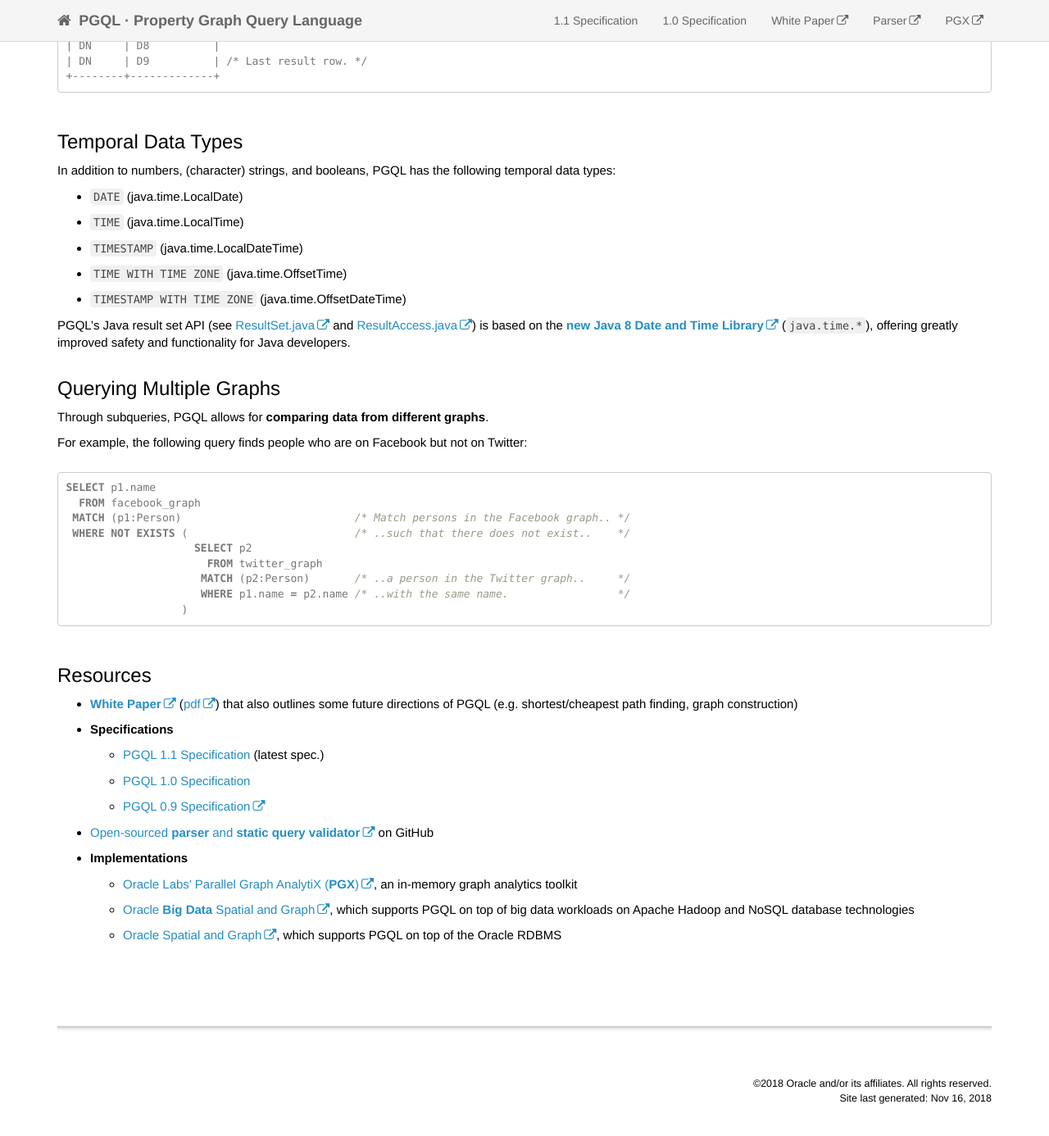
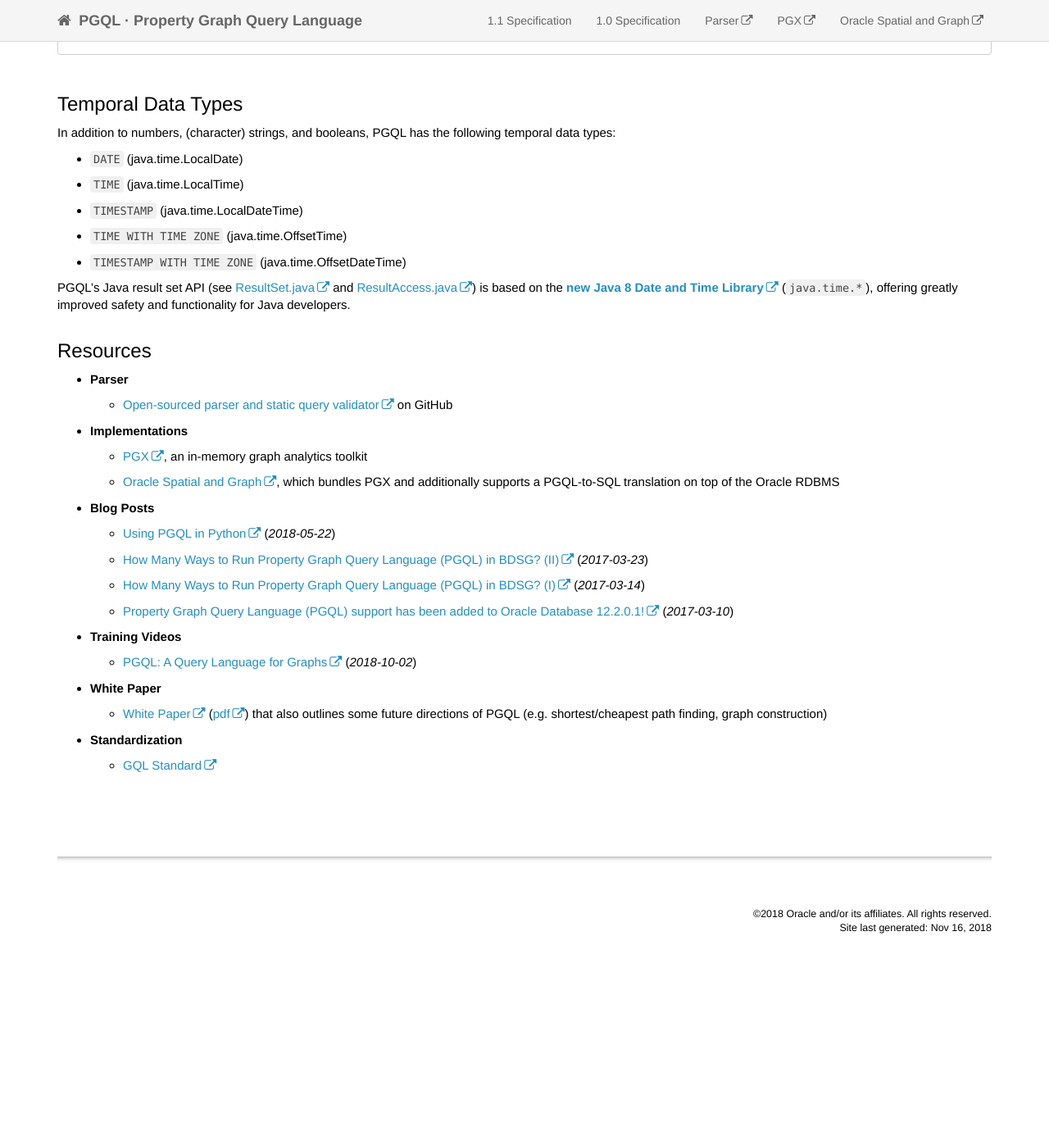
Before and after one commit to oracle/pgql-lang, a Jekyll site: the page built from index.md, in a window 1280 px wide and 1400 px high, scrolled down 1986 px. Shown: the top 1386 px of the window at 82% size. Built offline with Jekyll 4.4.1, drawn with Linux system fonts in a browser that asks for light colours; nearby versions of some CDN libraries; comment, search, counter and statistics services are not loaded; after the commit the page ends 3178 px from its top, so only the background shows below that; some of the changed text lies outside the part shown.

Commit message:
updated resources and links

````diff
--- a/_layouts/default.html
+++ b/_layouts/default.html
@@ -68,7 +68,7 @@
       </h1>
         <p class="page__lead" style="color:white;"><em>An SQL-like query language for graphs</em>
 </p>
-        <p><a href="http://www.oracle.com/technetwork/oracle-labs/parallel-graph-analytics/overview/index.html" class="pull-right btn btn-warning btn-lg">Try It</a></p>
+<!--        <p><a href="http://www.oracle.com/technetwork/oracle-labs/parallel-graph-analytics/overview/index.html" class="pull-right btn btn-warning btn-lg">Try It</a></p> -->
     </div>
 </div>
 </div>
--- a/index.md
+++ b/index.md
@@ -93,35 +95,23 @@
 and [ResultAccess.java](https://github.com/oracle/pgql-lang/blob/master/graph-query-ir/src/main/java/oracle/pgql/lang/ResultAccess.java))
  is based on the [__new Java 8 Date and Time Library__](http://www.oracle.com/technetwork/articles/java/jf14-date-time-2125367.html) (`java.time.*`), offering greatly improved safety and functionality for Java developers.
 
-Querying Multiple Graphs
------------------------
-Through subqueries, PGQL allows for __comparing data from different graphs__.
-
-For example, the following query finds people who are on Facebook but not on Twitter:
-
-```sql
-SELECT p1.name
-  FROM facebook_graph
- MATCH (p1:Person)                           /* Match persons in the Facebook graph.. */
- WHERE NOT EXISTS (                          /* ..such that there does not exist..    */
-                    SELECT p2
-                      FROM twitter_graph
-                     MATCH (p2:Person)       /* ..a person in the Twitter graph..     */
-                     WHERE p1.name = p2.name /* ..with the same name.                 */
-                  )
-```
-
 Resources
 ---------
 
- - [__White Paper__](http://dl.acm.org/citation.cfm?id=2960421) ([pdf](http://event.cwi.nl/grades/2016/07-VanRest.pdf)) that also outlines some future directions of PGQL
-   (e.g. shortest/cheapest path finding, graph construction)
- - __Specifications__
-     - [PGQL 1.1 Specification](spec/1.1/) (latest spec.)
-     - [PGQL 1.0 Specification](spec/1.0/)
-     - [PGQL 0.9 Specification](https://docs.oracle.com/cd/E56133_01/1.2.1/PGQL_Specification.pdf)
- - [Open-sourced __parser__ and __static query validator__](https://github.com/oracle/pgql-lang) on GitHub
+ - __Parser__
+     - [Open-sourced parser and static query validator](https://github.com/oracle/pgql-lang) on GitHub
  - __Implementations__
-     - [Oracle Labs' Parallel Graph AnalytiX (__PGX__)](http://www.oracle.com/technetwork/oracle-labs/parallel-graph-analytics/overview/index.html), an in-memory graph analytics toolkit
-     - [Oracle __Big Data__ Spatial and Graph](http://www.oracle.com/technetwork/database/database-technologies/bigdata-spatialandgraph/overview/index.html), which supports PGQL on top of big data workloads on Apache Hadoop and NoSQL database technologies
-     - [Oracle Spatial and Graph](https://www.oracle.com/database/spatial/index.html), which supports PGQL on top of the Oracle RDBMS
+     - [PGX](http://www.oracle.com/technetwork/oracle-labs/parallel-graph-analytics/overview/index.html), an in-memory graph analytics toolkit
+     - [Oracle Spatial and Graph](https://www.oracle.com/database/spatial/index.html), which bundles PGX and additionally supports a PGQL-to-SQL translation on top of the Oracle RDBMS
+ - __Blog Posts__
+     - [Using PGQL in Python](https://blogs.oracle.com/bigdataspatialgraph/using-pgql-in-python) (_2018-05-22_)
+     - [How Many Ways to Run Property Graph Query Language (PGQL) in BDSG? (II)](https://blogs.oracle.com/bigdataspatialgraph/how-many-ways-to-run-property-graph-query-language-pgql-in-bdsg-ii) (_2017-03-23_)
+     - [How Many Ways to Run Property Graph Query Language (PGQL) in BDSG? (I)](https://blogs.oracle.com/bigdataspatialgraph/how-many-ways-to-run-property-graph-query-language-pgql-in-bdsg-i) (_2017-03-14_)
+     - [Property Graph Query Language (PGQL) support has been added to Oracle Database 12.2.0.1!](https://blogs.oracle.com/oraclespatial/property-graph-query-language-pgql-support-has-been-added-to-oracle-database-12201) (_2017-03-10_)
+ - __Training Videos__
+     - [PGQL: A Query Language for Graphs](https://asktom.oracle.com/pls/apex/f?p=100:551:::NO:551:P551_CLASS_ID:4197&cs=1F6BF819D61CFBE3F44500E3F8E156C5C) (_2018-10-02_)
+ - __White Paper__
+     - [White Paper](http://dl.acm.org/citation.cfm?id=2960421) ([pdf](http://event.cwi.nl/grades/2016/07-VanRest.pdf)) that also outlines some future directions of PGQL
+       (e.g. shortest/cheapest path finding, graph construction)
+ - __Standardization__
+     - [GQL Standard](https://www.gqlstandards.org/)
````
Also changed, not shown: other parts of index.md (+6 -4 lines), _data/topnav.yml (+5 -5 lines).
